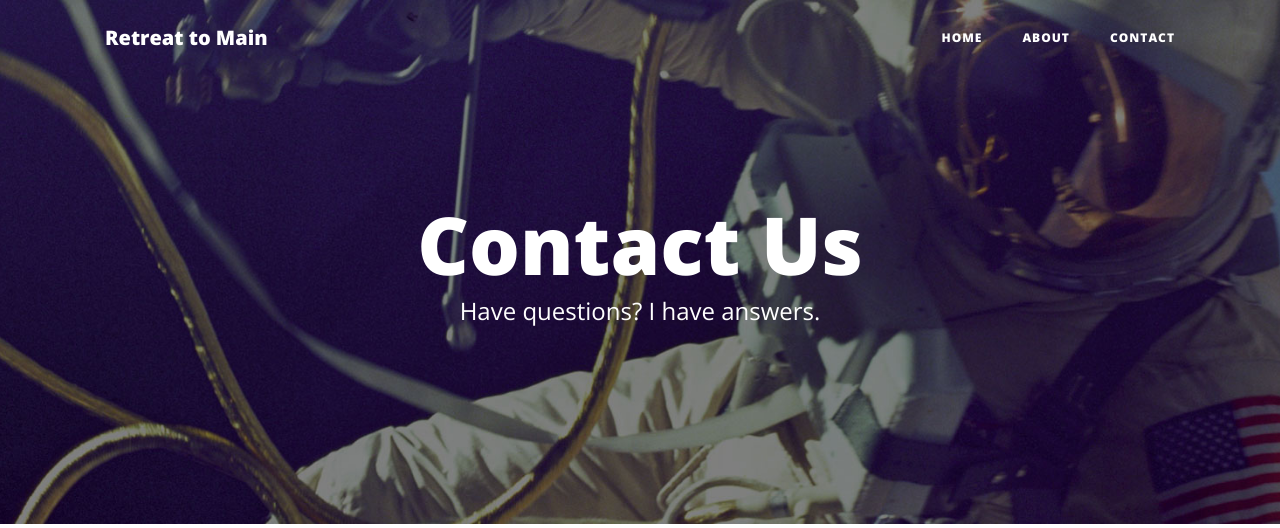
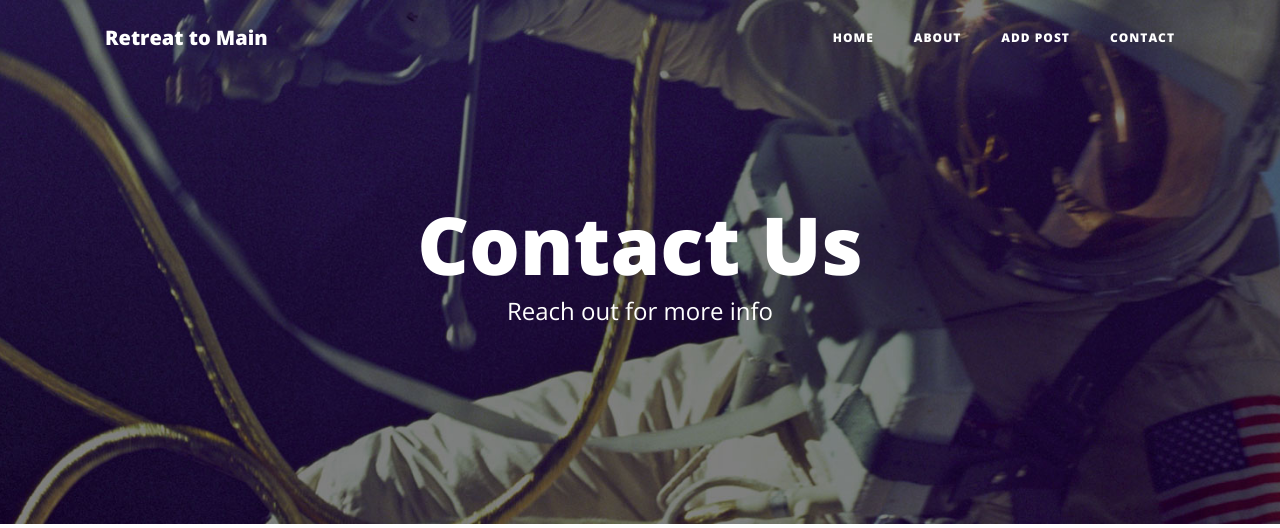
Before and after one commit to NorCalVictoria/Blog-On, a Flask app: page /contact in a window 1280 px wide. Shown: the top 528 px of the page. Run offline with Flask 2, Linux system fonts and the light colour scheme; some libraries are stand-ins or nearby versions.

Commit message:
MVP complete

```diff
--- a/app.py
+++ b/app.py
@@ -27,6 +27,7 @@ def index():
     posts = Blogpost.query.order_by(Blogpost.date_posted.desc()).all()
     #return "<h1>Got here again . Nice.</h1>"
     return render_template('index.html', posts=posts)
+
 @app.route('/about')
 def about():
     return render_template('about.html')
@@ -46,16 +47,21 @@ def add():
 
 @app.route('/addpost', methods=['POST'])
 def addpost():
+
+
     title = request.form['title']
     subtitle = request.form['subtitle']
     author = request.form['author']
     content = request.form['content']
+
+    # return '<h1>Title: {} Subtitle: {} Author: {} Content: {} </h1>'.format(title, subtitle, author, content) <--TEST
 
     post = Blogpost(title=title, subtitle=subtitle, author=author, content=content, date_posted=datetime.now())
 
     db.session.add(post)
     db.session.commit()
 
+
     return redirect(url_for('index'))
 
 if __name__ == '__main__':
--- a/templates/about.html
+++ b/templates/about.html
@@ -59,7 +59,7 @@
           <div class="col-lg-8 col-md-10 mx-auto">
             <div class="page-heading">
               <h1>All About</h1>
-              <span class="subheading">What I'm up to</span>
+              <span class="subheading">The Goings On</span>
             </div>
           </div>
         </div>
--- a/templates/contact.html
+++ b/templates/contact.html
@@ -34,7 +34,7 @@
     <!-- Navigation -->
     <nav class="navbar navbar-expand-lg navbar-light fixed-top" id="mainNav">
       <div class="container">
-        <a class="navbar-brand" href="index.html">Retreat to Main</a>
+        <a class="navbar-brand" href="{{ url_for('index') }} ">Retreat to Main</a>
         <button class="navbar-toggler navbar-toggler-right" type="button" data-toggle="collapse" data-target="#navbarResponsive" aria-controls="navbarResponsive" aria-expanded="false" aria-label="Toggle navigation">
           Menu
           <i class="fa fa-bars"></i>
@@ -46,6 +46,9 @@
             </li>
             <li class="nav-item">
               <a class="nav-link" href="{{ url_for('about') }}">About</a>
+            </li>
+            <li class="nav-item">
+              <a class="nav-link" href="{{ url_for('add') }}">Add Post</a>
             </li>
 
             <li class="nav-item">
@@ -64,7 +67,7 @@
           <div class="col-lg-8 col-md-10 mx-auto">
             <div class="page-heading">
               <h1>Contact Us</h1>
-              <span class="subheading">Have questions? I have answers.</span>
+              <span class="subheading">Reach out for more info</span>
             </div>
           </div>
         </div>
@@ -96,7 +99,7 @@
             </div>
             <div class="control-group">
               <div class="form-group col-xs-12 floating-label-form-group controls">
-                <label>Phone Number</label>
+                <label>LinkedIn</label>
                 <input type="tel" class="form-control" placeholder="Phone Number" id="phone" required data-validation-required-message="Please enter your phone number.">
                 <p class="help-block text-danger"></p>
               </div>
@@ -161,9 +164,10 @@
     <!-- Bootstrap core JavaScript -->
     <script src="{{ url_for('static', filename='jquery.min.js') }}"></script>
     <script src="{{ url_for('static', filename='bootstrap.bundle.min.js') }}"></script>
+    <script src="{{ url_for('static', filename='popper.min.js') }}"></script>
 
     <!-- Contact Form JavaScript -->
-    <script src="{{ url_for('static', filename='jqBootstrapValidation.js') }}"></script>
+
     <script src="{{ url_for('static', filename='contact_me.js') }}"></script>
 
     <!-- Custom scripts for this template -->
```
Also changed, not shown: blog.db, static/css/solid.css (line endings or trailing spaces), static/images /post-bg.jpg (added), 2 other files.
